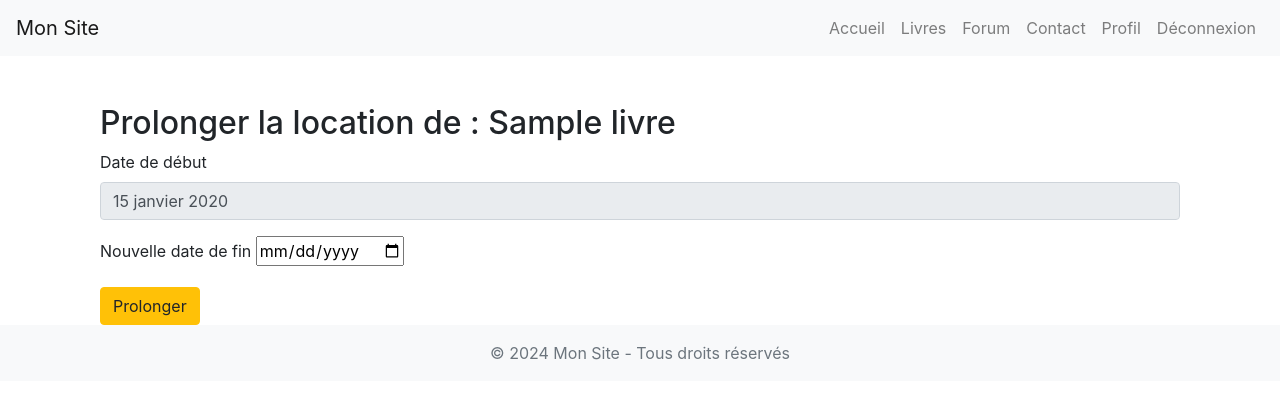
After one commit to DavidChaussinand/locationLivrePython, a Django app: page /prolonger_location/1/ in a window 1280 px wide. The commit adds this page. Shown: the top 399 px of the page. Run offline with Django 5.2, Linux system fonts and the light colour scheme; a user stored in the database is signed in; tables that the repository leaves empty hold one stand-in row (values such as "Sample post"); some libraries are stand-ins or nearby versions.

Commit message:
Ajout de la fonctionnalité de réservation et prolongation de location

```diff
--- a/main/forms.py
+++ b/main/forms.py
@@ -3,7 +3,7 @@ from django import forms
 from django.contrib.auth.models import User
 from django.contrib.auth.forms import UserCreationForm
 from django.contrib.auth import authenticate,  get_user_model
-from .models import Commentaire , Livre , Message
+from .models import Commentaire , Livre , Message , Location
 
 class SignUpForm(UserCreationForm):
     first_name = forms.CharField(max_length=30, required=True, help_text='Veuillez entrer votre prénom.')
@@ -154,3 +154,23 @@ class MessageForm(forms.ModelForm):
         widgets = {
             'content': forms.Textarea(attrs={'class': 'form-control', 'rows': 4, 'placeholder': 'Écris ton message ici...'}),
         }
+
+
+
+class LocationForm(forms.ModelForm):
+    class Meta:
+        model = Location
+        fields = ['date_debut', 'date_fin']
+        widgets = {
+            'date_debut': forms.DateInput(attrs={'type': 'date'}),
+            'date_fin': forms.DateInput(attrs={'type': 'date'}),
+        }
+
+
+class ProlongationLocationForm(forms.ModelForm):
+    class Meta:
+        model = Location
+        fields = ['date_fin']
+        widgets = {
+            'date_fin': forms.DateInput(attrs={'type': 'date'}),
+        }
--- a/main/models.py
+++ b/main/models.py
@@ -66,3 +66,14 @@ class Message(models.Model):
 
     def __str__(self):
         return f"Message de {self.author.username} sur {self.topic.title}"
+
+
+class Location(models.Model):
+    user = models.ForeignKey(User, on_delete=models.CASCADE)
+    livre = models.ForeignKey(Livre, on_delete=models.CASCADE)
+    date_debut = models.DateField()
+    date_fin = models.DateField()
+    statut = models.CharField(max_length=20, choices=[('Réservé', 'Réservé'), ('En cours', 'En cours'), ('Terminé', 'Terminé')], default='Réservé')
+
+    def __str__(self):
+        return f"{self.livre.titre} loué par {self.user.username}"
--- /dev/null
+++ b/main/templates/main/prolonger_location.html
@@ -0,0 +1,26 @@
+<!-- prolonger_location.html -->
+{% extends 'base.html' %}
+{% block title %}Prolonger la location{% endblock %}
+
+{% block content %}
+<div class="container mt-5">
+    <h2>Prolonger la location de : {{ location.livre.titre }}</h2>
+    <form method="post">
+        {% csrf_token %}
+        <div class="form-group">
+            <label>Date de début</label>
+            <input type="text" class="form-control" value="{{ location.date_debut }}" readonly>
+        </div>
+        <div class="form-group">
+            <label for="id_date_fin">Nouvelle date de fin</label>
+            {{ form.date_fin }}
+        </div>
+        <button type="submit" class="btn btn-warning">Prolonger</button>
+    </form>
+    {% if form.errors %}
+    <div class="alert alert-danger">
+        {{ form.errors }}
+    </div>
+    {% endif %}
+</div>
+{% endblock %}
--- a/main/urls.py
+++ b/main/urls.py
@@ -8,7 +8,8 @@ urlpatterns = [
     path('login/', views.login_view, name='login'),  # Page de connexion
     path('signup/', views.signup_view, name='signup'),  # Page d'inscription
     path('logout/', views.logout_view, name='logout'),  # Déconnexion personnalisée
-    path('profile/', views.profile, name='profile'),  # Page de profil protégée
+    path('profile/', views.profile_view, name='profile'),  # Assurez-vous que le nom de la vue est correct.
+
 
     # URLs pour la réinitialisation de mot de passe avec des vues basées sur les fonctions
     path('password_reset/', views.password_reset, name='password_reset'),
@@ -23,6 +24,14 @@ urlpatterns = [
     path('forum/topic/<int:topic_id>/', views.topic_detail, name='topic_detail'),
 
     path('livres/location/<int:livre_id>/', views.location_livre, name='location_livre'),
+    path('annuler_location/<int:location_id>/', views.annuler_location, name='annuler_location'),
+    path('reservation/<int:livre_id>/', views.reserver_livre, name='reservation_livre'),
+    path('prolonger_location/<int:location_id>/', views.prolonger_location, name='prolonger_location'),
+
+
+
+
+
 
 
 ]
--- a/main/views.py
+++ b/main/views.py
@@ -7,12 +7,12 @@ from django.contrib.auth.forms import UserCreationForm
 from django.contrib.auth.models import User
 from django.contrib import messages
 from django.contrib.auth.decorators import login_required
-from .forms import SignUpForm , EmailLoginForm , ContactForm , CommentaireForm ,MessageForm
+from .forms import SignUpForm , EmailLoginForm , ContactForm , CommentaireForm ,MessageForm, LocationForm , ProlongationLocationForm
 from django.contrib.auth.views import PasswordResetView, PasswordResetDoneView, PasswordResetConfirmView, PasswordResetCompleteView
 from django.core.mail import send_mail
-from .models import Livre , Commentaire
+from .models import Livre , Commentaire ,Topic, Message , Location
 from django.db.models import Q
-from .models import Topic, Message
+
 
 
 def home(request):
@@ -138,6 +138,7 @@ def contact_view(request):
 def livres_view(request):
     query = request.GET.get('q', '')  # Récupère le texte de recherche
     categories = request.GET.getlist('categories')  # Récupère les catégories sélectionnées
+    disponible = request.GET.get('disponible')  # Récupère la valeur de la case à cocher 'disponible'
 
     livres = Livre.objects.all().order_by('-id')
 
@@ -149,13 +150,16 @@ def livres_view(request):
     if categories:
         livres = livres.filter(categorie__in=categories)
 
-    # Passe les choix de catégorie et les catégories sélectionnées au template
+    if disponible:
+        livres = livres.filter(disponible=True)
+
     context = {
         'livres': livres,
         'categories': categories,
-        'category_choices': Livre.CATEGORIES_CHOICES,  # Ajoute les choix de catégories ici
+        'category_choices': Livre.CATEGORIES_CHOICES,
     }
     return render(request, 'main/livres.html', context)
+
 
 def livre_detail(request, livre_id):
     livre = get_object_or_404(Livre, id=livre_id)
@@ -215,3 +219,63 @@ def topic_detail(request, topic_id):
 def location_livre(request, livre_id):
     livre = get_object_or_404(Livre, id=livre_id)
     return render(request, 'main/location_livre.html', {'livre': livre})
+
+
+@login_required
+def reserver_livre(request, livre_id):
+    livre = get_object_or_404(Livre, id=livre_id)
+    if not livre.disponible:
+        messages.error(request, "Ce livre n'est pas disponible.")
+        return redirect('livres')
+
+    if request.method == 'POST':
+        form = LocationForm(request.POST)
+        if form.is_valid():
+            location = form.save(commit=False)
+            location.user = request.user
+            location.livre = livre
+            location.save()
+            livre.disponible = False
+            livre.save()
+            messages.success(request, "Réservation effectuée avec succès.")
+            return redirect('profile')
+    else:
+        form = LocationForm()
+    return render(request, 'main/location_livre.html', {'livre': livre, 'form': form})
+
+
+
+
+
+@login_required
+def profile_view(request):
+    locations = Location.objects.filter(user=request.user).order_by('-date_debut')
+    return render(request, 'main/profile.html', {'locations': locations})
+
+
+@login_required
+def annuler_location(request, location_id):
+    location = get_object_or_404(Location, id=location_id, user=request.user, statut='Réservé')
+    location.delete()
+    location.livre.disponible = True
+    location.livre.save()
+    messages.success(request, "Réservation annulée.")
+    return redirect('profile')
+
+# views.py
+@login_required
+def prolonger_location(request, location_id):
+    location = get_object_or_404(Location, id=location_id, user=request.user)
+
+    if request.method == 'POST':
+        form = ProlongationLocationForm(request.POST, instance=location)
+        if form.is_valid():
+            # Seule la date de fin est modifiée
+            location.date_fin = form.cleaned_data['date_fin']
+            location.save()
+            messages.success(request, "Location prolongée avec succès.")
+            return redirect('profile')
+    else:
+        form = ProlongationLocationForm(instance=location)
+
+    return render(request, 'main/prolonger_location.html', {'form': form, 'location': location})
```
Also changed, not shown: main/templates/main/livres.html (+8 -2 lines), main/templates/main/location_livre.html (+18 -4 lines), main/templates/main/profile.html (+23 -0 lines), .txt (added), main/migrations/0006_location.py (added).
